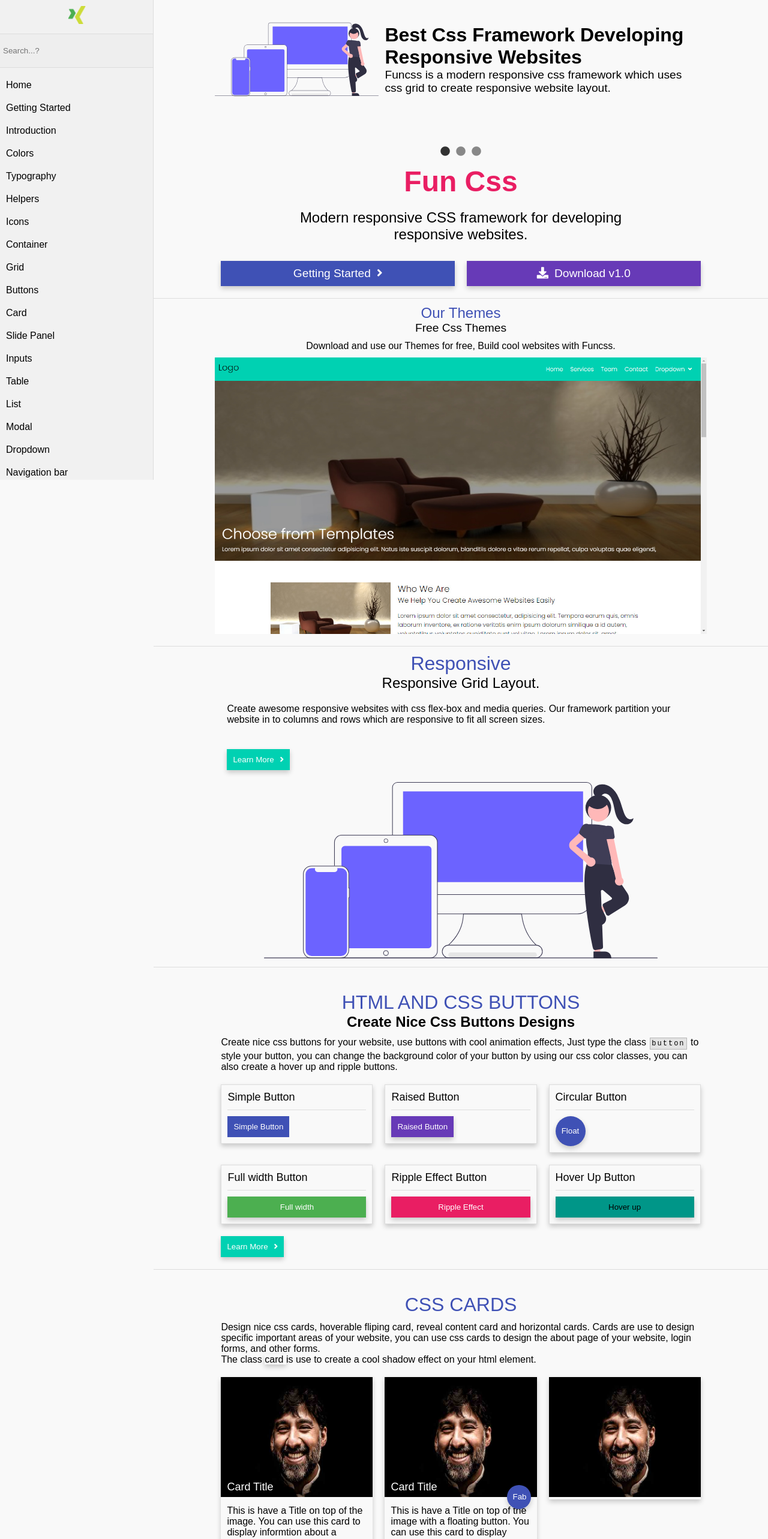
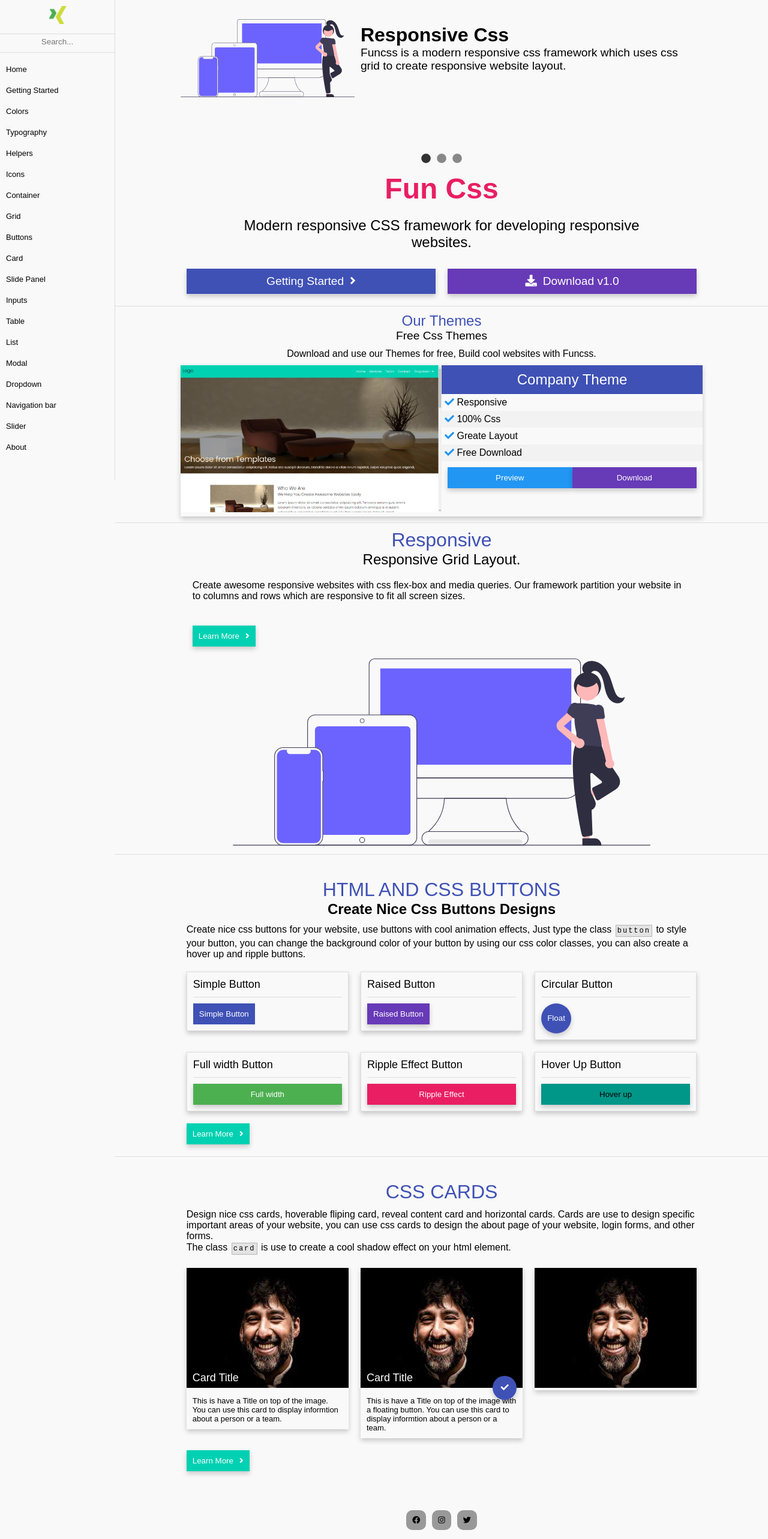
Before and after one commit to iddrismystic/responsivecss, a React (Create React App) app: page / in a window 1280 px wide. Shown: the top 2566 px of the page at 60% size. Built offline with nearby package versions, Linux system fonts and the light colour scheme; a web font is replaced by a local one.

Commit message:
first deployment

```diff
--- a/src/App.js
+++ b/src/App.js
@@ -26,6 +26,7 @@ import Dropdown from './views/Dropdown';
 import Introduction from './views/Introduction';
 import Navigation from './views/Navigation';
 import Slider from './views/Slider';
+import About from './views/About';
 function App() {
 
   return (
@@ -54,6 +55,7 @@ function App() {
           <Route  path="/introduction"><Introduction /></Route>
           <Route  path="/navigationbar"><Navigation /></Route>
           <Route  path="/slider"><Slider/></Route>
+          <Route  path="/about"><About/></Route>
           <Route exact path="*" > <FourOFour /> </Route>
           </Switch>
           </div>
--- a/src/components/Footer.js
+++ b/src/components/Footer.js
@@ -3,7 +3,7 @@ import React from 'react';
 function Footer(props) {
     const year = new Date().getFullYear()
     return (
-        <footer  className="padding-top-50 padding-bottom-20">
+        <footer  className="padding-top-50 padding-bottom-20 text-small">
           <div className="container">
             <div className="text-center">
 
--- a/src/components/Sidebar.js
+++ b/src/components/Sidebar.js
@@ -12,10 +12,6 @@ function Sidebar() {
         {
             text:"Getting Started",
             path:"gettingstarted"
-        } ,
-        {
-            text:"Introduction",
-            path:"introduction"
         } ,
         {
             text:"Colors",
@@ -80,6 +76,10 @@ function Sidebar() {
         {
             text:"Slider",
             path:"slider"
+        },
+        {
+            text:"About",
+            path:"about"
         }
     ]
 
@@ -98,7 +98,7 @@ function Sidebar() {
     }
     const [search, setsearch] = useState('');
     return (
-        <div className="">
+        <div className="text-small">
 
               <div className="open-sidebar">
             <span class="material-icons icon size-2 pointer" onClick={Handlesidebar} >
@@ -115,7 +115,7 @@ function Sidebar() {
                   <div className="hr margin-top-10"></div>
 
                   <div>
-                      <input className="input search width-100-p padding-top-20 padding-bottom-20 lighter" onChange={(e)=>setsearch(e.target.value)} placeholder="Search...?" />
+                      <input className="input search width-100-p padding-top-10 padding-bottom-10 text-center" onChange={(e)=>setsearch(e.target.value)} placeholder="Search..." />
                   </div>
 
                   <div className="section">
--- a/src/css/fun.css
+++ b/src/css/fun.css
@@ -134,7 +134,7 @@ button{-webkit-appearance:button}link{text-decoration: none;}link:hover{text-dec
 .relative{position: relative;}.fixed{position: fixed;}.sticky{position: sticky;}.absolute{position: absolute;}
 .block{display: block;}.inline-block{display: inline-block;}.middle{display: absolute;top: 50%;left: 50%;transform: translate(-50%, -50%);}
 .shadow{box-shadow: 0 4px 8px 0 rgba(0,0,0,0.2);}.hover-shadow{transition: 0.3s;}.hover-shadow:hover{box-shadow: 0 8px 16px 0 rgba(0,0,0,0.2);}
-.fit{height: 100%;width: 100%;}.fit-width{width: fit-content;}.fit-height{height: fit-content;}
+.fit{height: 100%;width: 100%;}.fit-width{width: fit-content;}.fit-height{height: fit-content;}.shadow-bingo{box-shadow: 10px 20px 20px 10px rgba(225,225,225,0.5),0px 40px 40px 0px rgba(225,225,255,0.6);}
 /* containers hover*/
 @media (min-width:993px){.container{margin-left: 10%;margin-right: 10%;}}
 @media (max-width:992px){.container{margin-left: 10%;margin-right: 10%;}}
@@ -199,8 +199,10 @@ button{-webkit-appearance:button}link{text-decoration: none;}link:hover{text-dec
   .collapse{height: 0px;overflow: hidden;}
 
 }
-.navigation-trigger:hover .collapse{height: fit-content;overflow: visible ;}
-
+.sidebar-trigger:hover .collapse{
+  height: fit-content;
+  overflow: visible;
+}
 /* side bar */
 .sidebar{width: 0px;height: 100%;position: fixed;top: 0px;left: 0px;transition: 0.4s;z-index: 9;overflow-y: scroll;overflow-x: hidden;}
 .sidebar-content{display: none;padding: 10px;}.sidebar-link{display: block;margin-top: 10px;}
--- a/src/css/index.css
+++ b/src/css/index.css
@@ -37,10 +37,10 @@ color: #4CAF50;
   left: 0;
   bottom: 0;
   height: 100vh;
-  width:20%;
+  width:15%;
   border-right: 1px solid #ddd;
   overflow-y:auto;
-  background-color: #f1f1f1;
+  transition: 0.4s;
 }
 
 .Content{
@@ -48,7 +48,7 @@ color: #4CAF50;
   top: 0;
   right: 0;
   height: 100vh;
-  width:80%;
+  width:85%;
 }
 .open-sidebar{
   z-index: 10;
@@ -67,11 +67,12 @@ color: #4CAF50;
 
 .content-wrapper{position: relative;width: 100%;}
 .main-content{position: absolute;left: 0;top: 0;width: 80%;padding-bottom: 50px;}
-.sub-content{position: fixed;right: 0;top: 0;width: 20%;padding: 10px;height: 100%;}
+.sub-content{position: fixed;right: 10px;top: 10px;width: 20%;padding: 10px;height: 100%;font-size: small;}
 .sub-content a:nth-child(odd){background-color: #f2f2f2;}
+.sub-content a{width: 100%;padding: 10px;}
 @media(max-width: 700px) {
   .main-content{width: 100%;position: relative;}
-  .sub-content{position: relative;width: 100%;}
+  .sub-content{position: relative;width: 100%;display: block;top: 0;right: 0;}
 }
 .right-link:hover{border-left: 2px solid #8315ba;}
 .search:focus{outline: none;}
@@ -81,11 +82,24 @@ color: #4CAF50;
 .header-3{font-size: larger;font-weight: lighter;}
 .note{
   border: 1px solid #ddd;
-  padding: 10px;
+  padding: 30px 10px;
   margin-top: 10px ;
   margin-bottom: 10px;
   background-color: #f2f2f2;
   cursor: pointer;
+  font-size: small;
+  position: relative;
+}
+.note::before{
+  content: "Note";
+  display: block;
+  position: absolute;
+  top: 0;
+  left: 0;
+  border-right: 1px solid #ddd;
+  border-bottom: 1px solid #ddd;
+  padding: 5px;
+  background-color: wheat;
 }
 .note-title{font-size: x-large;}
 .code{
@@ -114,6 +128,7 @@ color: #4CAF50;
   border-right: 1px solid #ddd;
   padding: 5px;
   box-shadow: 0px 2px 4px rgba(225,225, 225, 0.4);
+  font-size: small;
 }
 .code.react::before{
   content: "React Code";
@@ -123,6 +138,7 @@ color: #4CAF50;
   border-right: 1px solid #ddd;
   padding: 5px;
   box-shadow: 0px 2px 4px rgba(225,225, 225, 0.4);
+  font-size: small;
 }
 
 .code div::first-letter {
@@ -161,3 +177,15 @@ color: #4CAF50;
 .footer-icon:hover{
   background-color: #888888;
 }
+.device-container{
+  display: flex;
+  flex-direction: row;
+}
+.laptopt{width: 50%;height: 300px;}
+.phone{width: 20%;height: 300px;}
+.tablet{width: 30%;height: 300px;}
+.tablet, .phone, .laptop{border: 10px solid #888888;}
+.block-small{display: flex;flex-direction: row;}
+@media(max-width: 600px){
+  .block-small{display: block;}
+}
--- a/src/views/Card.js
+++ b/src/views/Card.js
@@ -83,7 +83,7 @@ function Card() {
             {`
 <div class="card width-300">
     <div class="relative">
-        <img src="images/deo.jpg" className="width-100-p height-200" />
+        <img src="images/deo.jpg" class="width-100-p height-200" />
         <div class="text-large card-title text-white">Card Title</div>
     </div>
 
@@ -151,7 +151,7 @@ function Card() {
     <div class="code">
         <xmp>
          {`<div class="card horizontal hover-shadow">
-        <div className="relative">
+        <div class="relative">
              <img src="images/deo.jpg" class="responsive" />
                 <div class="text-large card-title text-white">Card Title</div>
         </div>
--- a/src/views/Helpers.js
+++ b/src/views/Helpers.js
@@ -168,7 +168,8 @@ The <span class="badge">width-value</span> and the  <span class="badge">width-va
 <span class="badge">width-value</span> gives a width with the value in px.
 <span class="badge">width-value-p</span> gives a width in percentage with the value.
 Example, width-100-p will give width of 100 percent. <br />
-The following values can be use to give a width to your element 10,20,30,40,50,60,70,80,90,100,200,300,400,500,600,700,800,900 and 1000
+The following values can be use to give a width to your element,
+<span class="badge"> 10,20,30,40,50,60,70,80,90,100,200,300,400,500,600,700,800,900 and 1000</span>
 </div>
 </div>
 
@@ -199,27 +200,14 @@ The following values can be use to give a width to your element 10,20,30,40,50,6
         <div className="header-3 text-indigo">Padding</div>
 
 <div class="note">
-The padding class is use to give a padding of 10px on all sides. <br />
+The  <span class="badge">padding</span> class is use to give a padding of 10px on all sides. <br />
 To give a padding at the top, the <span class="badge">padding-top-value</span> is use. <br />
 To give a padding at the bottom, the <span class="badge">padding-bottom-value</span> is use. <br />
 To give a padding at the left, the <span class="badge">padding-left-value</span> is use. <br />
 To give a padding at the right, the <span class="badge">padding-right-value</span> is use. <br />
-The values  for our css padding are 10,20,30,40,50,60,70,80,90 and 100
+The values  for our css padding are <span class="badge">10,20,30,40,50,60,70,80,90 and 100</span>
 </div>
-<ul class="list bordered hoverable light">
-    <li class="header">Values</li>
-    <li>10</li>
-    <li>20</li>
-    <li>30</li>
-    <li>40</li>
-    <li>50</li>
-    <li>60</li>
-    <li>70</li>
-    <li>80</li>
-    <li>90</li>
-    <li>100</li>
 
-  </ul>
   <div class="code">
    <xmp>
 {padding}
@@ -260,27 +248,13 @@ The values  for our css padding are 10,20,30,40,50,60,70,80,90 and 100
         <div className="header-3 text-indigo">Margin</div>
 
 <div class="note">
-The margin class is use to give a margin of 10px on all sides. <br />
-To give a margin at the top, the <span class="badge white text-red">margin-top-value</span> is use. <br />
-To give a margin at the bottom, the <span class="badge white text-red">margin-bottom-value</span> is use. <br />
-To give a margin at the left, the <span class="badge white text-red">margin-left-value</span> is use. <br />
-To give a margin at the right, the <span class="badge white text-red">margin-right-value</span> is use. <br />
-The values  for our css margin are 10,20,30,40,50,60,70,80,90 and 100
+The <span class="badge">margin</span> class is use to give a margin of 10px on all sides. <br />
+To give a margin at the top, the <span class="badge">margin-top-value</span> is use. <br />
+To give a margin at the bottom, the <span class="badge">margin-bottom-value</span> is use. <br />
+To give a margin at the left, the <span class="badge">margin-left-value</span> is use. <br />
+To give a margin at the right, the <span class="badge">margin-right-value</span> is use. <br />
+The values  for our css margin are <span class="badge">10,20,30,40,50,60,70,80,90 and 100</span>
 </div>
-<ul class="list bordered hoverable light">
-    <li class="header">Values</li>
-    <li>10</li>
-    <li>20</li>
-    <li>30</li>
-    <li>40</li>
-    <li>50</li>
-    <li>60</li>
-    <li>70</li>
-    <li>80</li>
-    <li>90</li>
-    <li>100</li>
-
-  </ul>
   <div class="code">
    <xmp>
 {margin}
@@ -387,7 +361,13 @@ The values  for our css margin are 10,20,30,40,50,60,70,80,90 and 100
 
 <div class="padding-top-30" id="show-hide">
 <div className="topic header-3 text-indigo">Hide And Show Based On Screen Width</div>
-<table class="table width-100-p text-left text-normal stripped">
+<div class="note">
+  When creating websites, you might want to hide certain contents of your website base on the screen size
+  of the user. Our framework is perfect for that kind job. Learn how to show and hide certain contents of Your
+  website base on the users screen width.
+
+</div>
+<table class="table width-100-p text-left text-small stripped">
     <thead>
     <tr>
 
@@ -442,7 +422,7 @@ The values  for our css margin are 10,20,30,40,50,60,70,80,90 and 100
         </tr>
         <tr>
             <td><span class="badge">.show-medium-up</span></td>
-            <td class="show-medium-up">Shown to Tablets and large screens</td>
+            <td class="">Shown to Tablets and large screens</td>
         </tr>
 
 
@@ -453,7 +433,8 @@ The values  for our css margin are 10,20,30,40,50,60,70,80,90 and 100
 <div class="note section">
 <div class="note-title">Note</div>
 <div>
-    Make sure to always use greate fonts when creating a website.
+  Using helpers will help reduce your strees and save time when you are creating a wesbite.
+  Make sure to always hide some specific elements or show them to different screen sizes,
 </div>
 </div>
 </div>
--- a/src/views/Home.js
+++ b/src/views/Home.js
@@ -17,7 +17,7 @@ function Home() {
     <img src="/svg/devices.svg" className="responsive" />
     </div>
     <div class="col padding sm-12 md-8 lg-8 ">
-     <h1 class="montserrat no-margin">Best Css Framework Developing Responsive Websites</h1>
+     <h1 class="montserrat no-margin">Responsive Css</h1>
      <div class="text-larger">
        Funcss is a modern responsive css framework which uses css grid to create responsive
        website layout.
@@ -34,9 +34,10 @@ function Home() {
     <div class="col sm-12 md-4 lg-4 ">
       <img src="/images/13.jpg" class="round-edge responsive" />
     </div>
-    <div class="col padding sm-12 md-8 lg-8 ">
-     <h1 class="montserrat">Reduce Coding Stress</h1>
+    <div class="col padding-20 sm-12 md-8 lg-8 ">
+     <h1 class="montserrat no-margin">Reduce Coding Stress</h1>
      <div class="text-larger">
+     Reduce your stress in coding and save time using our framework.
      Funcss come with build-in css classes, just specify the class name and funcss will do the rest for you.
      </div>
     </div>
@@ -49,10 +50,13 @@ function Home() {
     <div class="col sm-12 md-4 lg-4 ">
       <img src="/images/14.jpg" class="round-edge responsive" />
     </div>
-    <div class="col padding sm-12 md-8 lg-8 ">
-     <h1 class="montserrat no-margin">Greate UI Designs</h1>
+    <div class="col padding-20 sm-12 md-8 lg-8 ">
+     <h1 class="montserrat no-margin">Free Website Templates</h1>
      <div class="text-larger">
-      Create awesome web design using funcss, build impressive website with just little effort.
+    Get access to free premium themes and make your dream work
+     Download and use our free website templates to ease your wok in development.
+    Create awesome web design using our framework, build impressive website with just little effort.
+
      </div>
     </div>
     </div>
@@ -101,7 +105,14 @@ Modern responsive CSS framework for developing responsive websites.
 <div className="text-center text-x-large text-lighter text-indigo">Our Themes</div>
 <div className="text-center text-larger">Free Css Themes</div>
 <div className="text-center text-medium text-lighter padding">
-  Download and use our Themes for free, Build cool websites with Funcss.</div>
+  Download and use our Themes for free, Build cool websites with Funcss.
+</div>
+
+<div>
+    <div class="card">
+        <div class="row">
+            <div class="col sm-12 md-6 lg-6">
+
 <div class="slider three">
     <div class="slide-container">
         <div class="slide">
@@ -123,6 +134,52 @@ Modern responsive CSS framework for developing responsive websites.
 
     </div>
 
+</div>
+            </div>
+            <div class="col sm-12 md-6 lg-6">
+                <div class="relative">
+                <div class="indigo padding">
+             <h1 class="h3 no-margin text-lighter text-center text-white">Company Theme</h1>
+             </div>
+             <div>
+             <ul class="list stripped">
+              <li>
+              <i class="fas fa-check text-blue"></i>
+              &nbsp;Responsive
+            </li>
+              <li>
+              <i class="fas fa-check text-blue"></i>
+              &nbsp;100% Css
+            </li>
+              <li>
+              <i class="fas fa-check text-blue"></i>
+              &nbsp;Greate Layout
+            </li>
+              <li>
+              <i class="fas fa-check text-blue"></i>
+              &nbsp;Free Download
+            </li>
+            </ul>
+             </div>
+         <div class="padding">
+         <div class="flex">
+                 <div class="flex-50">
+                     <a href="https://funcsscompanytemplate.surge.sh">
+                     <button class="button blue card full-width text-white">Preview</button>
+                     </a>
+                 </div>
+                 <div class="flex-50">
+                     <a href="https://codeload.github.com/iddrismystic/companytheme/zip/refs/heads/main">
+                     <button class="button deep-purple card full-width text-white">Download</button>
+                     </a>
+                 </div>
+             </div>
+         </div>
+                </div>
+
+            </div>
+        </div>
+    </div>
 </div>
 </div>
 
@@ -223,7 +280,7 @@ Modern responsive CSS framework for developing responsive websites.
  Design nice css cards, hoverable fliping card, reveal content card and horizontal cards.
  Cards are use to design specific important areas of your website, you can use css cards to
  design the about page of your website, login forms, and other forms. <br />
- The class <span class="card">card </span> is use to create a cool shadow effect on your
+ The class <span class="badge">card </span> is use to create a cool shadow effect on your
  html element.
 </div>
 <div>
@@ -233,11 +290,11 @@ Modern responsive CSS framework for developing responsive websites.
         <div className='col sm-12 md-4 lg-4 padding'>
 <div class="card width-100-p">
     <div class="relative">
-        <img src="images/deo.jpg" className="width-100-p height-200" />
+        <img src="images/deo.jpg" className="width-100-p height-200" alt="css card" />
         <div class="text-large card-title text-white">Card Title</div>
     </div>
 
-    <div class="padding">
+    <div class="padding text-small">
     This is have a Title on top of the image.
     You can use this card to display informtion about a person or a team.
     </div>
@@ -246,12 +303,16 @@ Modern responsive CSS framework for developing responsive websites.
         <div className='col sm-12 md-4 lg-4 padding'>
 <div class="card hover-shadow">
     <div class="relative">
-        <img src="images/deo.jpg" class="width-100-p height-200" />
+        <img src="images/deo.jpg" class="width-100-p height-200" alt="css card"/>
         <div class="text-large card-title text-white">Card Title</div>
-        <div class="text-large card-fab"> <button class='button indigo card text-white float height-40 width-40'>Fab</button></div>
+        <div class="text-large card-fab">
+            <button class='button indigo card text-white float height-40 width-40'>
+            <i class="fas fa-check"></i>
+            </button>
+        </div>
     </div>
 
-    <div class="padding">
+    <div class="padding text-small">
     This is have a Title on top of the image with a floating button.
     You can use this card to display informtion about a person or a team.
     </div>
@@ -260,13 +321,18 @@ Modern responsive CSS framework for developing responsive websites.
         </div>
         <div className='col sm-12 md-4 lg-4 padding'>
         <div class="card reveal fit-height text-white pointer">
-    <div class="reveal-front indigo content-middle">
-   <div>
-   <h3>Jhon Deo</h3>
-     <div>Use the content-middle class to bring the content to the center of your card</div>
-   </div>
+    <div class="reveal-front indigo padding">
+  <div class="h3 text-center">Css Card Reveal</div>
+  <p>
+      This card reaveals its content when you hover on it.
+  </p>
+  <div class="padding text-center">
+  <i class="fab fa-facebook pointer icon size-1 margin"></i>
+  <i class="fab fa-instagram pointer icon size-1 margin"></i>
+  <i class="fab fa-twitter pointer icon size-1 margin"></i>
+  </div>
     </div>
-    <img src="images/deo.jpg" class="width-100-p height-200" />
+    <img src="images/deo.jpg" class="width-100-p height-200" alt="css card reveal" />
   </div>
 
         </div>
@@ -275,7 +341,7 @@ Modern responsive CSS framework for developing responsive websites.
 
     </div>
     <div class="padding">
-<Link to="/buttons"><button class="fun-secondary button card text-white f2">
+<Link to="/card"><button class="fun-secondary button card text-white f2">
   Learn More
   <i class="fas fa-angle-right margin-left-10"></i>
   </button></Link>
--- a/src/views/Navigation.js
+++ b/src/views/Navigation.js
@@ -193,17 +193,9 @@ This navigation bar have dropdown which contains links to other subpages.
 <div class="navigation-bar responsive light card">
    <div class="text-x-large nav-logo">Logo</div>
    <div class="navigation-trigger">
-   <i class="fas fa-bars" onClick={()=>{
-    if(height != "fit-content"){
-    setheight("fit-content")
-    setoverflow("visible")
-    }else{
-    setheight("0px")
-    setoverflow("hidden")
-    }
-   }}></i>
+   <i class="fas fa-bars sidebar-trigger"></i>
    </div>
-     <div class="indigo padding collapse" style={{height:`${height}`,overflow:`${overflow}`}}>
+     <div class="indigo padding collapse">
         <div class="link-wrapper">
          <a href="#" class="text-white">Home</a>
        <a href="#services" class="text-white">Services</a>
```
Also changed, not shown: 2 other files (tests, documents, lock files or other folders).
